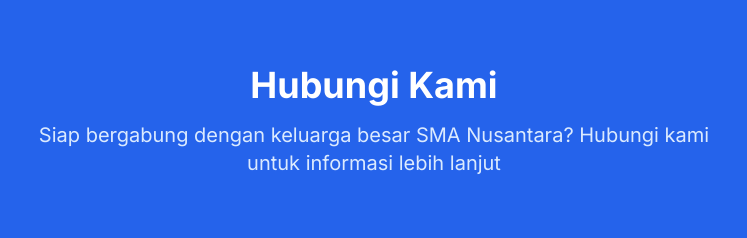
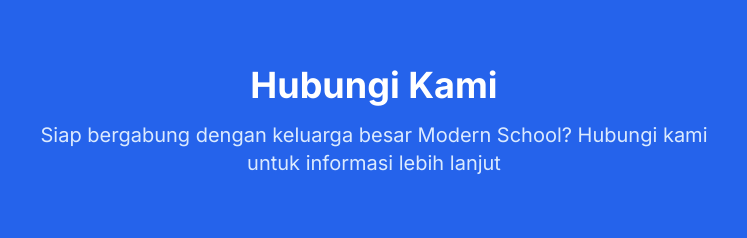
Before and after one commit to fajriiqbal/maschode, a website: page index.html in a window 1280 px wide. Shown: the part 3940-4178 px from the top of the page, 266-1013 px from the left. Drawn offline with nearby package versions, Linux system fonts and the light colour scheme.

Commit message:
tentang edit

```diff
--- a/index.html
+++ b/index.html
@@ -363,7 +363,7 @@
                     Hubungi Kami
                 </h2>
                 <p class="text-xl text-blue-100 max-w-2xl mx-auto">
-                    Siap bergabung dengan keluarga besar SMA Nusantara? Hubungi kami untuk informasi lebih lanjut
+                    Siap bergabung dengan keluarga besar Modern School? Hubungi kami untuk informasi lebih lanjut
                 </p>
             </div>
 
```
